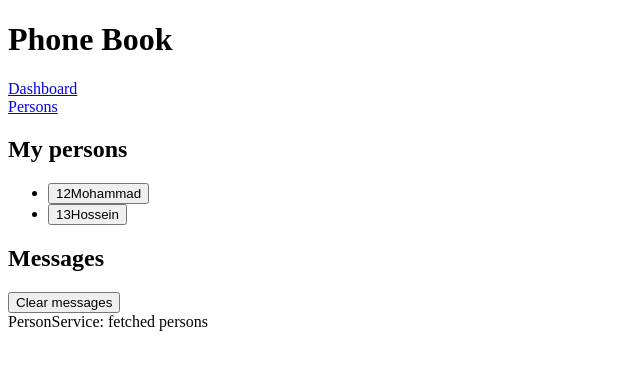
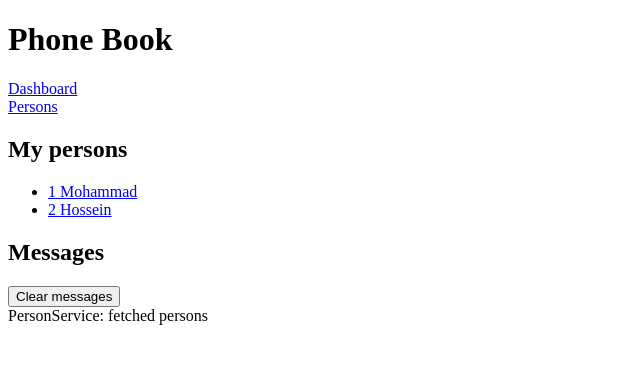
Before and after one commit to mhgolestan/phone-book-angular, an Angular app: page /persons in a window 1280 px wide. Shown: the top 370 px of the page, without its empty margins (0-640 px from the left). Built offline with nearby package versions, Linux system fonts and the light colour scheme.

Commit message:
person detail route implemented

```diff
--- a/src/app/dashboard/dashboard.component.html
+++ b/src/app/dashboard/dashboard.component.html
@@ -1,6 +1,6 @@
 <h2>Recent calls</h2>
 <div class="persons-menu">
-  <a *ngFor="let person of persons">
+  <a *ngFor="let person of persons" routerLink="/detail/{{person.id}}">
     {{person.name}}
   </a>
 </div>
--- a/src/app/mock-persons.ts
+++ b/src/app/mock-persons.ts
@@ -1,6 +1,6 @@
 import { Person } from './person';
 
 export const PERSONS: Person[] = [
-  { id: 12, name: 'Mohammad', phone: "1234" },
-  { id: 13, name: 'Hossein', phone: "5678" }
+  { id: 1, name: 'Mohammad', phone: "1234" },
+  { id: 2, name: 'Hossein', phone: "5678" }
 ];
--- a/src/app/person-detail/person-detail.component.html
+++ b/src/app/person-detail/person-detail.component.html
@@ -1,5 +1,4 @@
 <div *ngIf="person">
-
   <h2>{{person.name | uppercase}} Details</h2>
   <div><span>id: </span>{{person.id}}</div>
   <div>
--- a/src/app/persons/persons.component.html
+++ b/src/app/persons/persons.component.html
@@ -1,10 +1,8 @@
 <h2>My persons</h2>
 <ul class="persones">
   <li *ngFor="let person of persons">
-    <button type="button" (click)="onSelect(person)" [class.selected]="person === selectedPerson">
-      <span class="badge">{{person.id}}</span>
-      <span class="name">{{person.name}}</span>
-    </button>
+    <a routerLink="/detail/{{person.id}}">
+      <span class="badge">{{person.id}}</span> {{person.name}}
+    </a>
   </li>
 </ul>
-<app-person-detail [person]="selectedPerson"></app-person-detail>
--- a/src/app/persons/persons.component.ts
+++ b/src/app/persons/persons.component.ts
@@ -12,10 +12,7 @@ import { MessageService } from '../message.service';
 })
 export class PersonsComponent implements OnInit {
 
-  selectedPerson?: Person;
   persons: Person[] = [];
-
-
 
   constructor(private personService: PersonService,private messageService: MessageService) { }
 
@@ -23,11 +20,6 @@ export class PersonsComponent implements OnInit {
     this.getPersons();
   }
 
-  onSelect(person: Person): void {
-    this.selectedPerson = person;
-    this.messageService.add(`PersonsComponent: Selected person id=${person.id}`);
-
-  }
 
   getPersons(): void {
     this.personService.getPersons().subscribe(persons => this.persons = persons);
```
Also changed, not shown: src/app/app-routing.module.ts (+4 -3 lines).
